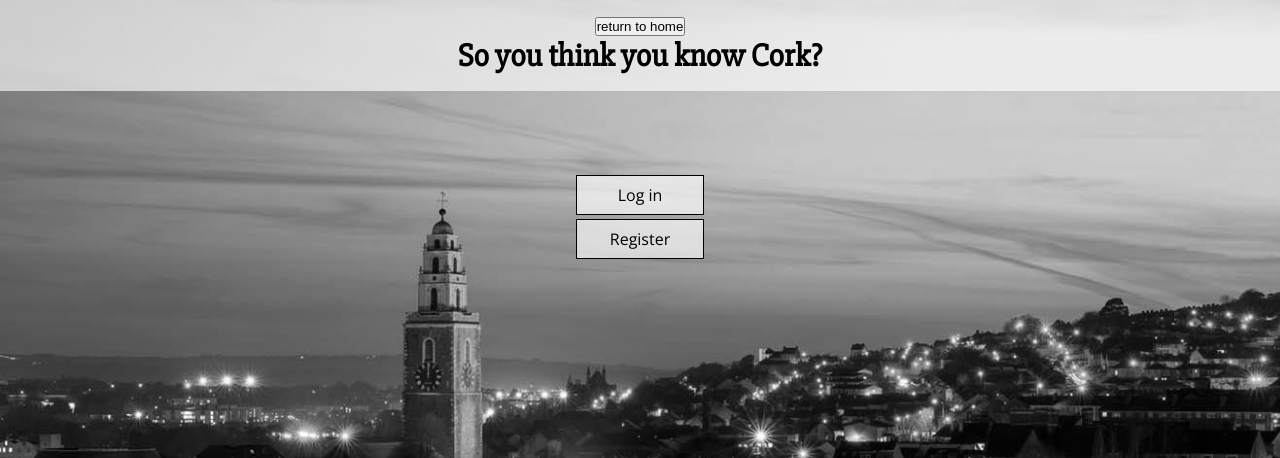
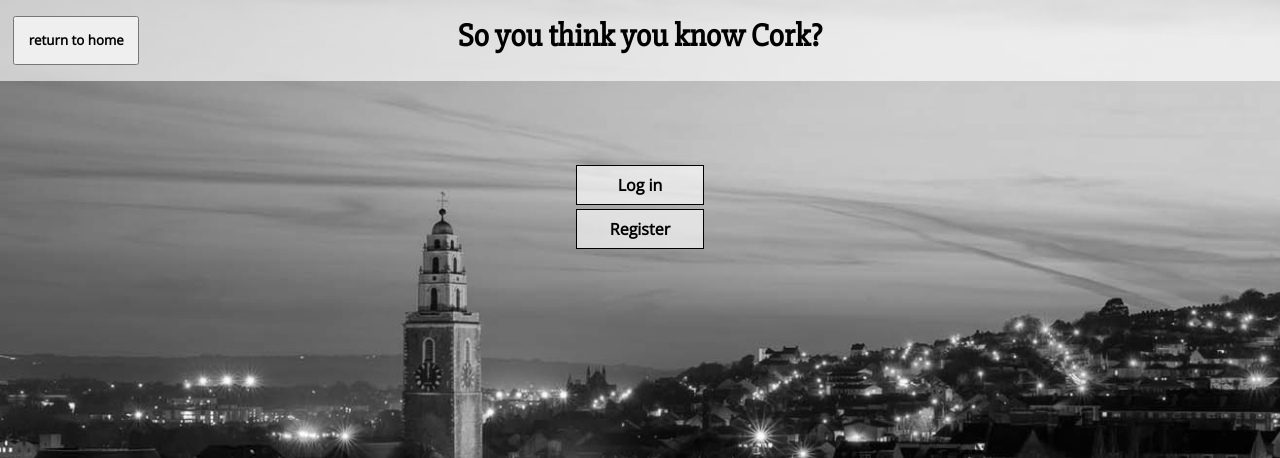
Before and after one commit to Jeffride/TeamProject2021, a Django app: page / in a window 1280 px wide. Shown: the top 458 px of the page. Run offline with Django 3.2, Linux system fonts and the light colour scheme.

Commit message:
header button added to grid layout and styled

```diff
--- a/teamProject/static/login.css
+++ b/teamProject/static/login.css
@@ -32,7 +32,7 @@ span{
     font-size: .8em;
     font-weight: lighter;
 }
-button {
+form button {
     font-family: 'Open Sans', sans-serif;
     padding: .5em;
     display:block;
--- a/teamProject/static/main.css
+++ b/teamProject/static/main.css
@@ -30,15 +30,28 @@ body {
     background-color: #000000;
 }
 #top {
-    padding: 1em;
+    padding-top: 1em;
+    padding-bottom:1em;
+    width: 100%;
     font-family: 'Slabo 27px', serif;
     font-weight: 400;
     grid-area: header;
     text-align: center;
     background-color: rgba(255, 255, 255, 0.637);
 }
-
+#top button{
+    width: max-content;
+    padding: 1em;
+    grid-area: aside1;
+    margin-left: 1em;
+    font-family: 'Open Sans', sans-serif;
+    font-weight: bold;
+}
+#top h1{
+    grid-area: main;
+}
 #login {
+    font-weight: bold;
     margin-top: 5em;
     margin-bottom: auto;
     margin-left: auto;
--- a/teamProject/static/mapMode/main.css
+++ b/teamProject/static/mapMode/main.css
@@ -23,6 +23,9 @@ html, body {
     margin: 0;
     padding: 0;
   }
+header .container{
+    grid-template-columns: inherit;
+}
 .container {
     grid-template-columns: 50% 50%;
 }
--- a/teamProject/teamProject/templates/teamProject/base.html
+++ b/teamProject/teamProject/templates/teamProject/base.html
@@ -10,8 +10,10 @@
     <div class="container">
         <div id="top">
             <header>
+                <div class="container">
                 <button id="redirect_home" onclick="document.location.href='/home'">return to home</button>
                 <h1 id="title">So you think you know Cork?</h1>
+            </div>
             </header>
         </div>
     {% include './messages.html' %}
```
